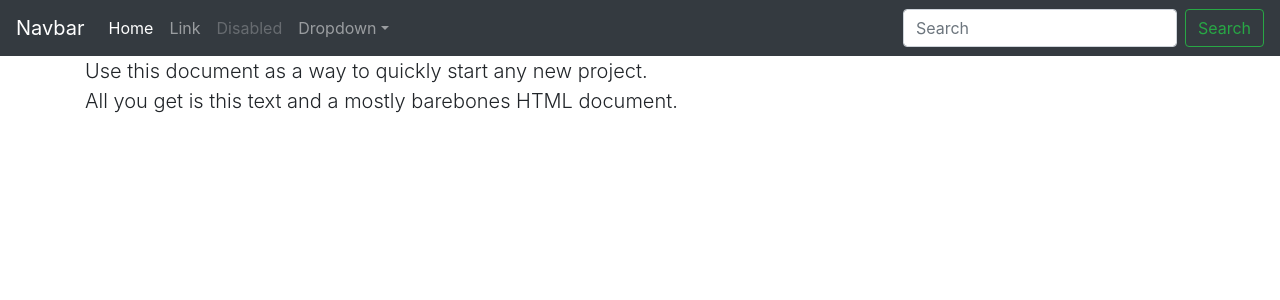
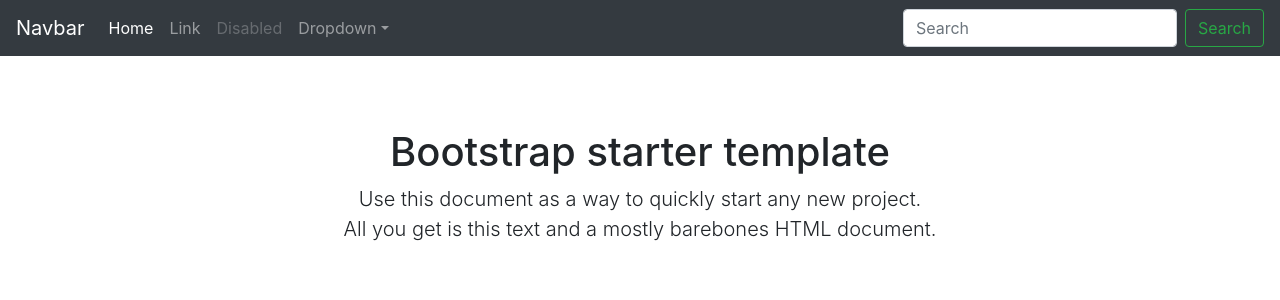
Before and after one commit to ryanmccormick/sqlinlist-new, an Angular app: page / in a window 1280 px wide. Shown: the top 300 px of the page. Built offline with nearby package versions, Linux system fonts and the light colour scheme.

Commit message:
add layout module

```diff
--- /dev/null
+++ b/src/app/layout/topnav/topnav.component.html
@@ -0,0 +1,3 @@
+<p>
+  topnav works!
+</p>
--- a/src/styles.scss
+++ b/src/styles.scss
@@ -4,3 +4,13 @@
 // Font Awesome Fonts Directory
 $fa-font-path: "assets/fonts/";
 @import "~font-awesome/scss/font-awesome";
+
+
+
+body {
+  padding-top: 5rem;
+}
+.starter-template {
+  padding: 3rem 1.5rem;
+  text-align: center;
+}
```
Also changed, not shown: src/app/layout/layout.module.ts (added, +23 -0 lines), src/app/layout/topnav/topnav.component.ts (added, +15 -0 lines), src/app/layout/topnav/topnav.component.scss (added), 1 other file (tests, documents, lock files or other folders).
